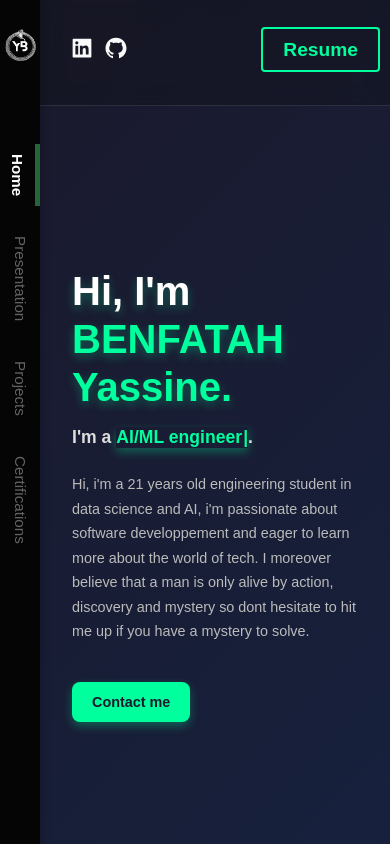
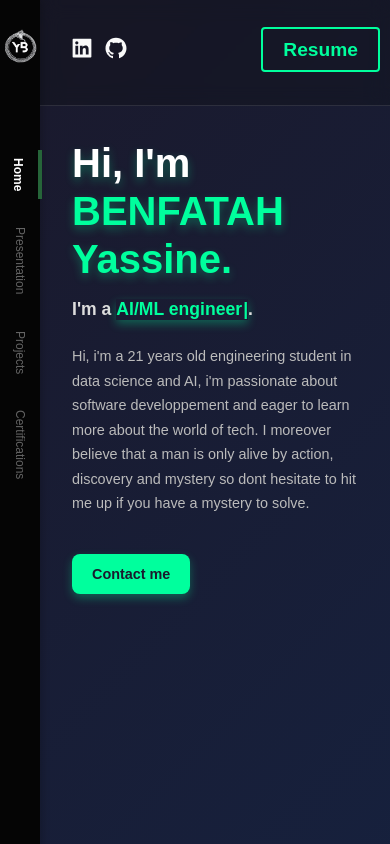
Before and after one commit to kramatile/my-website, a React (Create React App) app: page / in a window 390 px wide. Built offline with nearby package versions, Linux system fonts and the light colour scheme.

Commit message:
text and style improvements

```diff
--- a/public/index.html
+++ b/public/index.html
@@ -2,29 +2,13 @@
 <html lang="en">
   <head>
     <meta charset="utf-8" />
-    <link rel="icon" href="%PUBLIC_URL%/favicon.ico" />
     <meta name="viewport" content="width=device-width, initial-scale=1" />
     <meta name="theme-color" content="#000000" />
     <meta
       name="description"
       content="Web site created using create-react-app"
     />
-    <link rel="apple-touch-icon" href="%PUBLIC_URL%/logo192.png" />
-    <!--
-      manifest.json provides metadata used when your web app is installed on a
-      user's mobile device or desktop. See https://developers.google.com/web/fundamentals/web-app-manifest/
-    -->
-    <link rel="manifest" href="%PUBLIC_URL%/manifest.json" />
-    <!--
-      Notice the use of %PUBLIC_URL% in the tags above.
-      It will be replaced with the URL of the `public` folder during the build.
-      Only files inside the `public` folder can be referenced from the HTML.
-
-      Unlike "/favicon.ico" or "favicon.ico", "%PUBLIC_URL%/favicon.ico" will
-      work correctly both with client-side routing and a non-root public URL.
-      Learn how to configure a non-root public URL by running `npm run build`.
-    -->
-    <title>React App</title>
+    <title>BEN FATAH YASSINE</title>
   </head>
   <body>
     <noscript>You need to enable JavaScript to run this app.</noscript>
--- a/src/App.css
+++ b/src/App.css
@@ -1,19 +1,21 @@
-html, body {
-    margin: 0;
-    padding: 0;
+html {
+  font-size: 16px;
   scroll-behavior: smooth;
 }
 
-body{
-    min-width: 100vw;
-    min-height: 100vh;
+body {
   margin: 0;
   padding: 0;
+  min-height: 100vh;
+  min-width: 100vw;
   background: linear-gradient(135deg, #1a1a2e, #16213e);
+  font-family: 'Arial', sans-serif;
+  -webkit-font-smoothing: antialiased;
+  -moz-osx-font-smoothing: grayscale;
 }
 
 .app {
-  font-family: Arial, sans-serif;
+  display: flex;
+  min-height: 100vh;
   min-width: 100vw;
-  min-height: 100vh;
 }
--- a/src/components/HeroPage.css
+++ b/src/components/HeroPage.css
@@ -1,5 +1,3 @@
-/* HeroPage.css */
-
 /* Base Styles */
 .hero-page {
   box-sizing: border-box;
@@ -91,6 +89,23 @@
   transform: scale(1.05); /* Slight scale */
   box-shadow: 0 6px 15px rgba(0, 255, 157, 0.4); /* Stronger shadow */
 }
+.pres > * {
+  opacity: 0;
+  transform: translateY(20px);
+  animation: fadeInUp 0.6s ease-out forwards;
+}
+
+.pres > *:nth-child(1) { animation-delay: 0.2s; }
+.pres > *:nth-child(2) { animation-delay: 0.4s; }
+.pres > *:nth-child(3) { animation-delay: 0.6s; }
+.pres > *:nth-child(4) { animation-delay: 0.8s; }
+
+@keyframes fadeInUp {
+  to {
+    opacity: 1;
+    transform: translateY(0);
+  }
+}
 
 /* Responsive Adjustments */
 
@@ -110,7 +125,9 @@
   .hero-page .pres {
     max-width: 70%; /* Adjustable width */
     margin: 0; /* Remove margins for flex centering */
+    margin-top: 100px;
     text-align: left; /* Keep text left-aligned */
+    padding-top: 20px;
   }
 
   .hero-page .myName {
@@ -145,8 +162,9 @@
   }
 
   .hero-page .pres {
-    margin-top: 8rem; /* Increased top margin */
+    margin-top: 0px; /* Increased top margin */
     margin-left: 0; /* Remove left margin */
+
     max-width: 100%; /* Full width */
   }
 
--- a/src/components/MainPage.css
+++ b/src/components/MainPage.css
@@ -1,23 +1,19 @@
-.main-page{
+.main-page {
     box-sizing: border-box;
-    -moz-box-sizing: border-box;
-    -webkit-box-sizing: border-box;
     position: fixed;
-    width: calc(100vw-80px);
-    left:80px;
-    right:0px;
-    top:0;
-    background-color: linear-gradient(135deg, #1a1a2e, #16213e);
-    width: calc(100vw-80px);
+    top: 0;
+    left: 5rem; /* 80px */
+    width: calc(100vw - 5rem);
     height: 100vh;
+    overflow-y: auto;
     overflow-x: hidden;
-    overflow-y: scroll;
-}
+    background: linear-gradient(135deg, #1a1a2e, #16213e);
+  }
 
-
-@media (max-width: 768px) {
-    .main-page{
-        width: calc(100vw-40px);
-        left:40px;
+  /* Responsive layout */
+  @media (max-width: 768px) {
+    .main-page {
+      left: 2.5rem; /* 40px */
+      width: calc(100vw - 2.5rem);
     }
-}
+  }
--- a/src/components/Navbar.css
+++ b/src/components/Navbar.css
@@ -1,15 +1,19 @@
+:root {
+  --nav-width: 5rem; /* Default navbar width (80px equivalent) */
+}
+
 .navbar {
   position: fixed;
+  top: 0;
   left: 0;
-  top: 0;
-  width: 80px;
+  width: var(--nav-width);
   height: 100vh;
-  padding-bottom: 20px;
   background-color: #050505;
   display: flex;
   flex-direction: column;
   align-items: center;
-  gap: 30px;
+  padding: 1rem 0; /* Added padding for breathing room */
+  gap: 2rem;
   z-index: 1000;
   box-shadow: 2px 0 8px rgba(0, 0, 0, 0.2);
 }
@@ -18,22 +22,19 @@
   width: 100%;
   display: flex;
   flex-direction: column;
-  justify-content: center;
   align-items: center;
-  gap: 30px;
-  z-index: 1000;
+  gap: 2rem;
 }
 
 .logo {
-  top :0;
-  margin-bottom: 60px;
+  margin-bottom: 3rem;
 }
 
 .logo img {
-  height: 120px;
+  height: 7.5rem;
+  width: auto;
   object-fit: cover;
-  width: auto;
-  transition: 1s ease-in-out;
+  transition: transform 1s ease-in-out;
 }
 
 .logo img:hover {
@@ -41,8 +42,6 @@
 }
 
 .nav-item {
-  margin: 0;
-  padding: 0;
   display: flex;
   justify-content: center;
   align-items: center;
@@ -53,57 +52,85 @@
   color: #828282c3;
   text-decoration: none;
   writing-mode: vertical-rl;
-  transform: rotate(0deg);
-  font-family: Arial, sans-serif;
-  font-size: 1rem;
-  padding: 12px 8px;
+  font-size: clamp(0.85rem, 1vw, 1rem);
+  padding: 0.75rem 0.5rem;
   transition: all 0.3s ease;
-  display: block;
 }
 
 .section-button:hover {
   color: white;
-  transform: rotate(0deg) scale(1.05);
+  transform: scale(1.05);
   filter: brightness(1.2);
 }
 
 .nav-item.active {
-  box-sizing: border-box;
-  -moz-box-sizing: border-box;
-  -webkit-box-sizing: border-box;
+  border-right: 0.4rem solid #266539;
   font-weight: bold;
-  border-right: 7px solid #266539;
 }
 
 .nav-item.active .section-button {
   color: white;
 }
 
-@media (max-width: 768px) {
+/* Tablet Range: 769px to 1024px */
+@media (max-width: 1024px) and (min-width: 769px) {
+  /* You can keep the default navbar width here or adjust slightly */
   .navbar {
-      width: 40px; /* Slightly narrower for mobile, but still vertical */
-      padding: 10px 0;
+    width: var(--nav-width);
+    padding: 0.75rem 0;
   }
 
   .logo {
-      margin-bottom: 30px;
+    margin-bottom: 2.5rem;
   }
 
   .logo img {
-      height: 70px; /* Smaller logo on mobile */
-      width: auto;
+    height: 6.5rem; /* Slightly smaller on tablets */
   }
 
   .section-button {
-      font-size: 0.95rem; /* Slightly smaller text */
-      padding: 10px 6px;
+    font-size: clamp(0.8rem, 1vw, 1rem);
+    padding: 0.7rem 0.55rem;
   }
 
   .nav-core {
-      gap: 20px; /* Reduced gap between items */
+    gap: 1.75rem;
   }
 
   .nav-item.active {
-      border-right: 5px solid #266539; /* Slightly thinner active border */
+    border-right: 0.35rem solid #266539;
   }
 }
+
+/* Responsive styles for small screens */
+@media (max-width: 768px) {
+  :root {
+    --nav-width: 2.5rem; /* Reduced navbar width for small devices */
+  }
+
+  .navbar {
+    width: var(--nav-width);
+    padding: 0.625rem 0;
+  }
+
+  .logo {
+    margin-bottom: 2rem;
+  }
+
+  .logo img {
+    height: 4.5rem;
+  }
+
+  .section-button {
+    font-size: clamp(0.75rem, 1vw, 0.9rem);
+    padding: 0.5rem 0.4rem;
+  }
+
+  .nav-core {
+    gap: 1.25rem;
+  }
+
+  .nav-item.active {
+    border-right: 0.3rem solid #266539;
+  }
+}
--- a/src/components/Presentation.jsx
+++ b/src/components/Presentation.jsx
@@ -19,31 +19,29 @@ function Presentation() {
         <div className="content">
           <div className="text-content">
             <p>
-              Lorem ipsum dolor sit amet, consectetur adipiscing elit. Donec vitae enim lorem. Proin a justo eget eros
-              placerat feugiat. Vestibulum at dolor euismod, molestie elit a, lacinia orci...
-              Lorem ipsum dolor sit amet, consectetur adipiscing elit. Donec vitae enim lorem. Proin a justo eget eros
-              placerat feugiat. Vestibulum at dolor euismod, molestie elit a, lacinia orci...
+              Hello there. When asked to define myself, I find it limiting to reduce my being to a single label. As my friend often says:
+              <em> "The essence of existence is that it has none." – AM.K</em>
+               Still, one must begin somewhere. I carry the beautiful name of BEN FATAH Yassine—an artist in soul, a craftsman in action, and a logician in thought.
             </p>
+
             <p>
-              Aenean maximus iaculis libero, vel vehicula ante. Morbi blandit sit amet orci et sollicitudin. Etiam
-              elementum dictum lorem a pellentesque...
-              Lorem ipsum dolor sit amet, consectetur adipiscing elit. Donec vitae enim lorem. Proin a justo eget eros
-              placerat feugiat. Vestibulum at dolor euismod, molestie elit a, lacinia orci...
+              <strong>Ruling #1: Speak your truth.</strong> I firmly believe in the power of honesty—toward oneself and toward others.
+              Even when it is uncomfortable, it is the weight of truth that molds us. Growth is born through friction, not comfort.
+              A truth left untouched becomes stagnant; it must be nourished by experience and learning, or else it decays like an untended flame.
             </p>
+
             <p>
-              Curabitur ullamcorper ipsum iaculis ex tincidunt congue. Nam justo leo, interdum eleifend rutrum cursus,
-              condimentum quis dolor...
-              Lorem ipsum dolor sit amet, consectetur adipiscing elit. Donec vitae enim lorem. Proin a justo eget eros
-              placerat feugiat. Vestibulum at dolor euismod, molestie elit a, lacinia orci...
+              <strong>Ruling #2: Expose yourself to beauty.</strong> There is strength in submitting to the judgment of beauty—its elegance, its harshness, its depth.
+              It becomes a compass, a “boussole,” pointing us toward meaning when everything else falls into chaos.
+              Through the pursuit of beauty, we shape our vision, our craft, and ultimately, ourselves.
+            </p>
 
+            <p>
+              <strong>Ruling #3: On est jamais dérangé que par soi-même.</strong>
+              Our deepest irritations are often reflections of unresolved fragments within.
+              The external world merely mirrors our inner conflicts. To confront them is to reclaim peace.
             </p>
-            <p>
-              Cras tempus elementum risus, vitae tempor nunc gravida eget. Sed maximus tempor euismod. Integer placerat
-              erat eu sapien convallis...
-              Lorem ipsum dolor sit amet, consectetur adipiscing elit. Donec vitae enim lorem. Proin a justo eget eros
-              placerat feugiat. Vestibulum at dolor euismod, molestie elit a, lacinia orci...
 
-            </p>
             <div className="presentation-contacts">
               <div className="links">
                 <span className="links-text">Links</span>
--- a/src/components/Projects.jsx
+++ b/src/components/Projects.jsx
@@ -21,8 +21,7 @@ const projects = [
     description:
       "This is a website desgined with react and flask to display the results of CNN that detects tumors and stones in kidney images (tensorflow).",
     links: [
-      { url: "https://github.com/kramatile/kidney-tumor-prediction-app", label: "GitHub", icon: "./assets/github-logo.png" },
-      { url: "https://live-demo2.com", label: "Live Demo" },
+      { url: "https://github.com/kramatile/kidney-tumor-prediction-app", label: "GitHub", icon: "./assets/github-logo.png" }
     ],
   },
   {
```
Also changed, not shown: src/components/Presentation.css (+87 -43 lines), src/components/ProjectCard.css (+26 -106 lines). Lines whose indentation alone changed are shown as unchanged.
